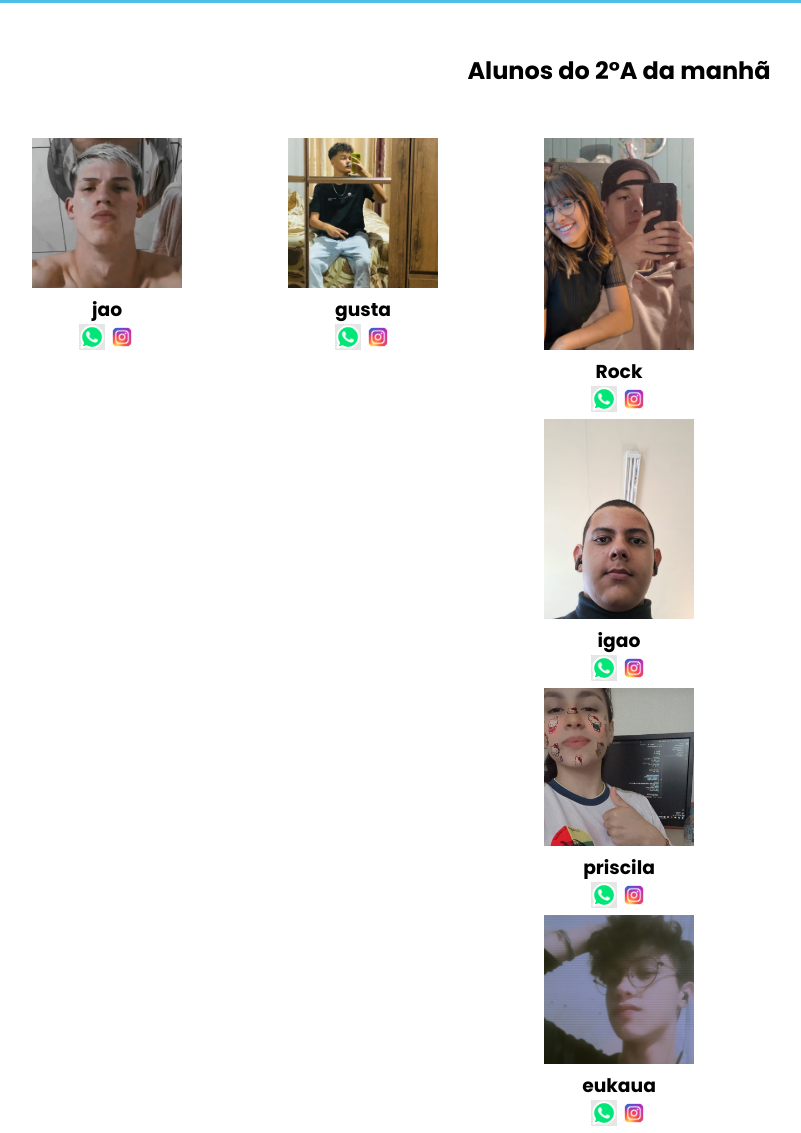
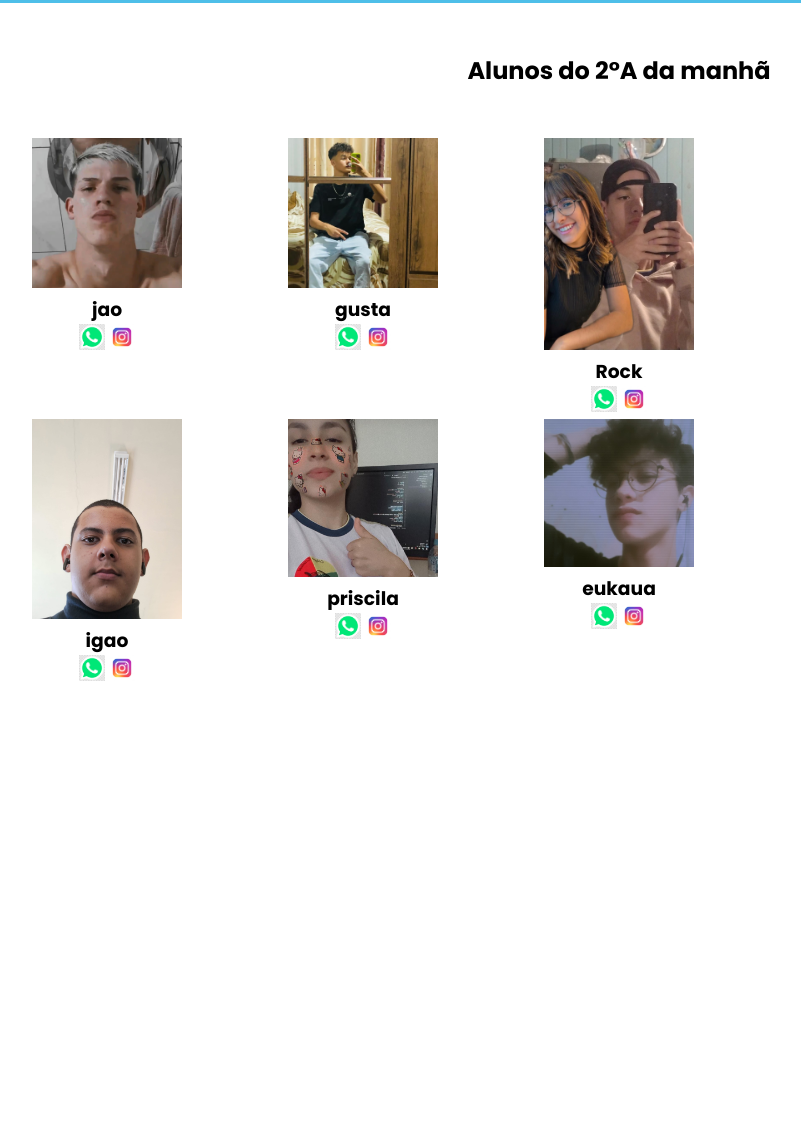
Before and after one commit to Kauadjb/site-escola, a plain HTML site: page index.html in a window 1280 px wide. Shown: the part 485-1618 px from the top of the page, without its empty margins (21-822 px from the left). After the commit the page ends 1173 px from the top, so only its background shows below. Drawn offline with Linux system fonts and the light colour scheme.

Commit message:
Add files via upload

```diff
--- a/style.css
+++ b/style.css
@@ -63,5 +63,5 @@ body{
 }
 .estudante-todos{
     display: grid;
-    grid-template-columns: 20% 20% 20% 20% 20%;
+    grid-template-columns: 20% 20% 20% ;
 }
```
Also changed, not shown: index.html (+2 -6 lines).
